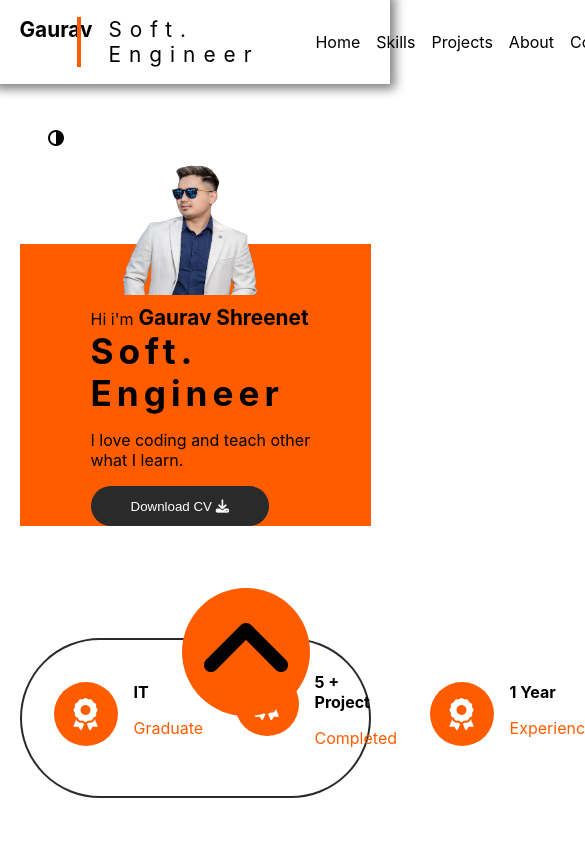
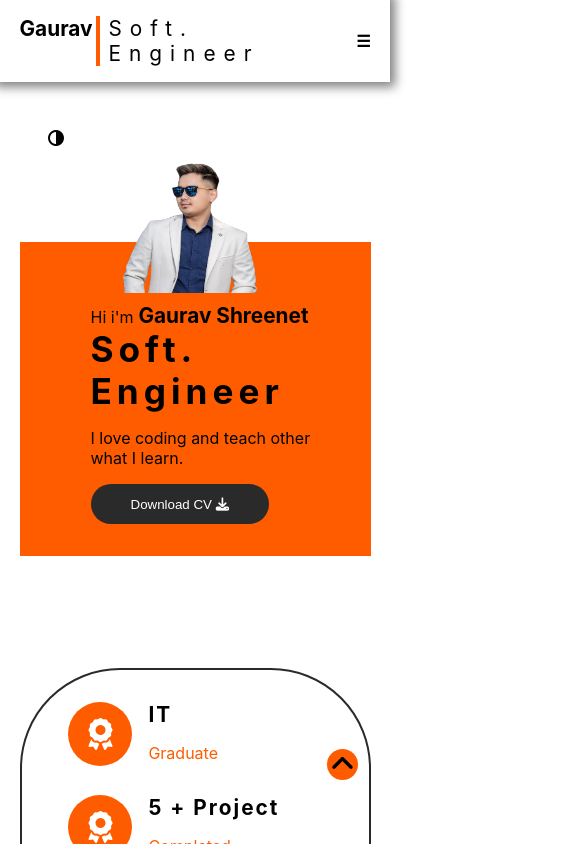
Before and after one commit to GauravShreenet/protfolioreact, a React (Create React App) app: page / in a window 390 px wide. Shown: the top 844 px of the page, 585 px wide, since content can reach past the window. Built offline with nearby package versions, Linux system fonts and the light colour scheme.

Commit message:
fixed some bugs

```diff
--- a/src/App.css
+++ b/src/App.css
@@ -70,6 +70,12 @@ header {
   position: sticky;
   top: 0;
   background: var(--body-bg);
+}
+
+.menu-icon{
+  display: none;
+  flex-direction: column;
+  cursor: pointer;
 }
 
 .logo {
@@ -210,13 +216,17 @@ label > i {
 }
 
 .banner {
-
   margin-top: 7rem;
   border: 2px solid var(--border-color);
   padding: 2rem;
+
+  border-radius: 100px;
+}
+
+.banner .info-first {
   justify-content: space-between;
   align-items: center;
-  border-radius: 100px;
+  width: 100%;
 }
 
 .banner .info-divider{
@@ -225,7 +235,7 @@ label > i {
   height: 50px;
 }
 
-.banner .info-content .icon-container {
+.banner .info-first .info-content .icon-container {
   background: var(--color-orange);
   width: 4rem;
   height: 4rem;
@@ -235,12 +245,12 @@ label > i {
 
 }
 
-.banner .info-content .icon-container i{
+.banner .info-first .info-content .icon-container i{
   font-size: 2rem;
   color: #fff;
 }
 
-.banner .info-content span {
+.banner .info-first .info-content span {
   font-weight: bold;
   font-size: 1.3rem;
   letter-spacing: 2px;
@@ -479,9 +489,37 @@ footer {
 }
 
 @media (max-width: 768px) {
+
   .hero {
+      padding-bottom: 2rem;
       grid-template-areas: "right"
                            "left";
+  }
+
+  .navigation {
+      display: none;
+      flex-direction: column;
+      background: var(--color-dark);
+      position: absolute;
+      top: -100%;
+      left: 60vh;
+      height: auto;
+      width: 100%;
+      z-index: 1000;
+      color: var(--button-text);
+      transition: height 2s ease-in-out;
+  }
+
+  .menu-icon {
+      display: flex;
+  }
+
+  #menu-toggle:checked ~ .navigation {
+      display: flex;
+      top: 6.75vh;
+      margin: 0;
+      overflow: hidden;
+
   }
 
   .left,
@@ -489,6 +527,25 @@ footer {
       justify-content: center;
 
   }
+
+  .banner {
+      display: flex;
+      justify-content: center;
+      align-items: center;
+  }
+
+  .banner .info-first {
+      flex-direction: column;
+      align-items: start;
+
+      width: 30vh;
+  }
+
+  .banner .info-divider{
+      display: none;
+  }
+
+
 
   .about .container {
       flex-direction: column;
@@ -499,4 +556,28 @@ footer {
       flex-direction: column;
       align-items: center;
   }
+
+  .scroll-up {
+      height: 8vw;
+      width: 8vw;
+      border-radius: 50%;
+      background: var(--color-orange);
+      display: flex;
+      justify-content: center;
+      align-items: center;
+      font-size: 7vw;
+  }
 }
+
+@media (max-width: 480px) {
+  .getin .button_container a {
+      font-size: 5vw;
+      justify-content: space-around;
+      align-items: center;
+  }
+
+  .scroll-up {
+      right: 2rem;
+      bottom: 4rem;
+  }
+}
--- a/src/components/Indo.js
+++ b/src/components/Indo.js
@@ -2,40 +2,45 @@ import React from 'react'
 
 export const Indo = () => {
     return (
-        <section className='flex container banner'>
-            <div className="info-content flex">
-                <div className="icon-container flex">
-                    <i className="fa-solid fa-award"></i>
+        <section class="banner container flex">
+            {/* <!-- info --> */}
+            <div class="info-first flex">
+                <div class="info-content flex">
+                    <div class="icon-container flex">
+                            <i class="fa-solid fa-award"></i>
+                    </div>
+                    <div>
+                       <span>IT</span>
+                       <p>Graduate</p>
+                    </div>
                 </div>
-                <div>
-                    <strong>IT</strong>
-                    <p>Graduate</p>
-                </div>
-            </div>
-            <div className="info-divider"></div>
+                {/* <!-- divider --> */}
+                <div class="info-divider"></div>
 
-            <div className="info-content flex">
-                <div className="icon-container flex">
-                    <i className="fa-solid fa-award"></i>
-                </div>
-                <div>
-                    <strong>5 + Project</strong>
-                    <p>Completed</p>
-                </div>
-            </div>
-            {/* <!-- divider --> */}
-            <div className="info-divider"></div>
+
 
             <div class="info-content flex">
                 <div class="icon-container flex">
                     <i class="fa-solid fa-award"></i>
                 </div>
                 <div>
-                    <strong>1 Year</strong>
+                    <span>5 + Project</span>
+                    <p>Completed</p>
+                </div>
+            </div>
+            {/* <!-- divider --> */}
+            <div class="info-divider"></div>
+
+            <div class="info-content flex">
+                <div class="icon-container flex">
+                    <i class="fa-solid fa-award"></i>
+                </div>
+                <div>
+                    <span>1 Year</span>
                     <p>Experience</p>
                 </div>
             </div>
-
+            </div>
 
         </section>
     )
--- a/src/components/NavBar.js
+++ b/src/components/NavBar.js
@@ -10,6 +10,8 @@ export const NavBar = () => {
                 </div>
 
                 <div class="menu">
+                  <input type="checkbox" id='menu-toggle' style={{display: "none"}}/>
+                  <label for="menu-toggle" className='menu-icon'><strong>&#9776;</strong></label>
                     <ul class="flex navigation">
                         <li><a href="#home">Home</a></li>
                         <li><a href="#skills">Skills</a></li>
```
